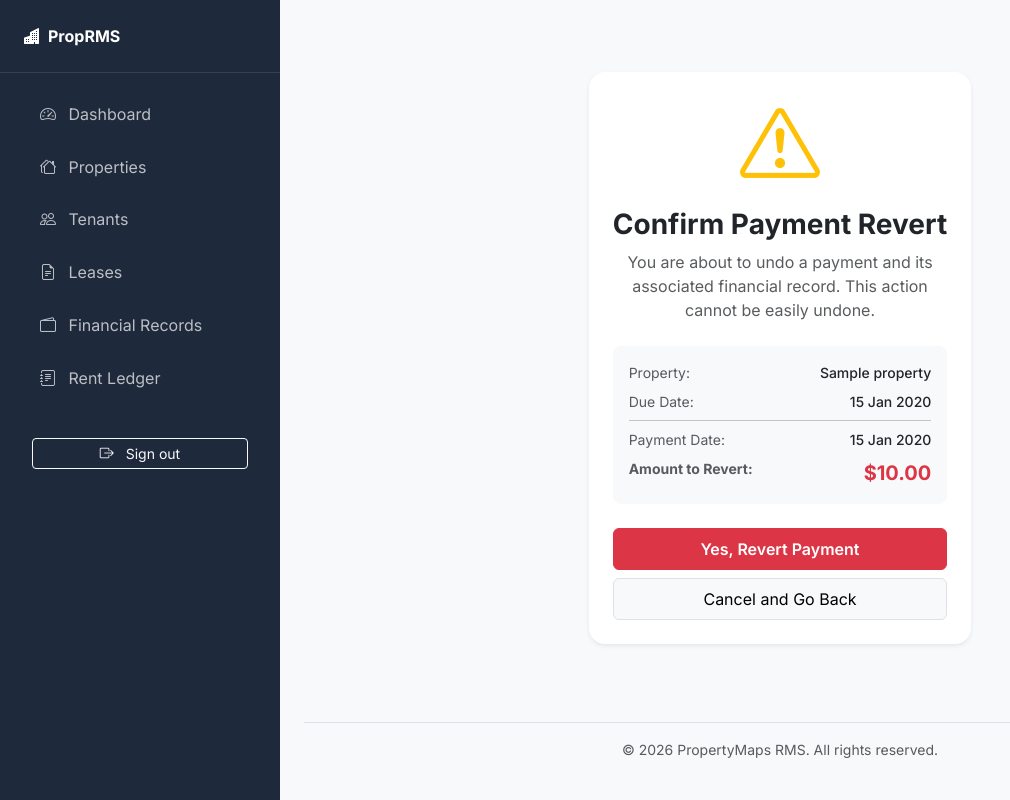
After one commit to henishpatel9045/Property-Management-System, a Django app: page /finance/obligation/1/revert-payment/ in a window 1280 px wide. The commit adds this page. Shown: the whole page, without its empty margins (0-1010 px from the left). Run offline with Django 5.2, Linux system fonts and the light colour scheme; the visitor is signed in with stand-in values (Sample User, id 1); tables that the repository leaves empty hold one stand-in row (values such as "Sample post"); some libraries are stand-ins or nearby versions.

Commit message:
Add revert rent feature.

```diff
--- a/finance/urls.py
+++ b/finance/urls.py
@@ -7,6 +7,7 @@ urlpatterns = [
     path('ledger/export/', views.export_ledger_excel, name='export_ledger_excel'),
     path('obligation/<int:pk>/adjust/', views.RentObligationAdjustmentView.as_view(), name='obligation_adjust'),
     path('obligation/<int:pk>/mark-paid/', views.mark_rent_paid, name='mark_rent_paid'),
+    path('obligation/<int:pk>/revert-payment/', views.revert_payment, name='revert_payment'),
 
     # Payments (legacy)
     path('payments/add/', views.PaymentCreateView.as_view(), name='payment_create'),
--- a/finance/views.py
+++ b/finance/views.py
@@ -182,6 +182,61 @@ def mark_rent_paid(request, pk):
     return render(request, 'finance/mark_rent_paid.html', {
         'form': form,
         'obligation': obligation,
+    })
+
+
+@login_required
+def revert_payment(request, pk):
+    obligation = get_object_or_404(
+        RentObligation, pk=pk, lease__property__owner=request.user
+    )
+
+    # Find the most recent allocation for this obligation
+    last_allocation = obligation.allocations.select_related('payment').order_by('-created_at').first()
+
+    if not last_allocation:
+        messages.error(request, "No payments found for this obligation to revert.")
+        return redirect('ledger')
+
+    payment = last_allocation.payment
+
+    if request.method == 'POST':
+        # 1. Identify all obligations affected by this payment
+        affected_obligations = list(RentObligation.objects.filter(allocations__payment=payment).distinct())
+
+        # 2. Find and delete the matching FinancialRecord
+        # mark_rent_paid creates a FinancialRecord with the same lease, date, and amount.
+        FinancialRecord.objects.filter(
+            lease=payment.lease,
+            date=payment.date_paid,
+            amount=payment.amount,
+            transaction_type='incoming',
+            category='rent_payment'
+        ).delete()
+
+        # 3. Delete the Payment (Allocations will cascade delete)
+        payment.delete()
+
+        # 4. Recalculate each affected obligation's amount_paid and status
+        for obs in affected_obligations:
+            # Refresh from DB since allocations are gone
+            total_allocated = obs.allocations.aggregate(total=Sum('amount_allocated'))['total'] or 0
+            obs.amount_paid = total_allocated
+
+            if obs.amount_paid <= 0:
+                obs.status = 'unpaid'
+            elif obs.amount_paid < obs.expected_amount:
+                obs.status = 'partial'
+            else:
+                obs.status = 'paid'
+            obs.save()
+
+        messages.success(request, f"Payment of ${payment.amount} has been reverted.")
+        return redirect('ledger')
+
+    return render(request, 'finance/revert_confirm.html', {
+        'obligation': obligation,
+        'payment': payment,
     })
 
 
--- a/templates/finance/ledger.html
+++ b/templates/finance/ledger.html
@@ -99,6 +99,12 @@
                             </a>
                             {% endif %}
 
+                            {% if obs.amount_paid > 0 %}
+                            <a href="{% url 'revert_payment' obs.pk %}" class="btn btn-sm btn-outline-danger" title="Revert Payment">
+                                <i class="bi bi-arrow-counterclockwise"></i>
+                            </a>
+                            {% endif %}
+
                             {% if obs.financial_records.all %}
                             <a href="{% url 'financial_record_detail' obs.financial_records.first.id %}" class="btn btn-sm btn-light border" title="View Related Record">
                                 <i class="bi bi-eye"></i>
--- /dev/null
+++ b/templates/finance/revert_confirm.html
@@ -0,0 +1,53 @@
+{% extends 'base.html' %}
+
+{% block content %}
+<div class="row justify-content-center">
+    <div class="col-md-6 col-lg-5">
+        <div class="card border-0 shadow-sm mt-5">
+            <div class="card-body p-4 text-center">
+                <div class="mb-4">
+                    <div class="display-1 text-warning mb-3">
+                        <i class="bi bi-exclamation-triangle"></i>
+                    </div>
+                    <h3 class="fw-bold">Confirm Payment Revert</h3>
+                    <p class="text-muted">
+                        You are about to undo a payment and its associated financial record. This action cannot be easily undone.
+                    </p>
+                </div>
+
+                <div class="bg-light p-3 rounded-3 text-start mb-4">
+                    <div class="d-flex justify-content-between mb-2">
+                        <span class="text-muted small">Property:</span>
+                        <span class="fw-medium small text-end">{{ obligation.lease.property.name }}</span>
+                    </div>
+                    <div class="d-flex justify-content-between mb-2">
+                        <span class="text-muted small">Due Date:</span>
+                        <span class="fw-medium small">{{ obligation.due_date|date:"d M Y" }}</span>
+                    </div>
+                    <hr class="my-2 opacity-10">
+                    <div class="d-flex justify-content-between mb-2">
+                        <span class="text-muted small">Payment Date:</span>
+                        <span class="fw-medium small">{{ payment.date_paid|date:"d M Y" }}</span>
+                    </div>
+                    <div class="d-flex justify-content-between">
+                        <span class="text-muted small text-danger fw-bold">Amount to Revert:</span>
+                        <span class="text-danger fw-bold fs-5">${{ payment.amount|floatformat:2 }}</span>
+                    </div>
+                </div>
+
+                <form method="post">
+                    {% csrf_token %}
+                    <div class="d-grid gap-2">
+                        <button type="submit" class="btn btn-danger py-2 fw-semibold">
+                            Yes, Revert Payment
+                        </button>
+                        <a href="{% url 'ledger' %}" class="btn btn-light py-2 border">
+                            Cancel and Go Back
+                        </a>
+                    </div>
+                </form>
+            </div>
+        </div>
+    </div>
+</div>
+{% endblock %}
```
